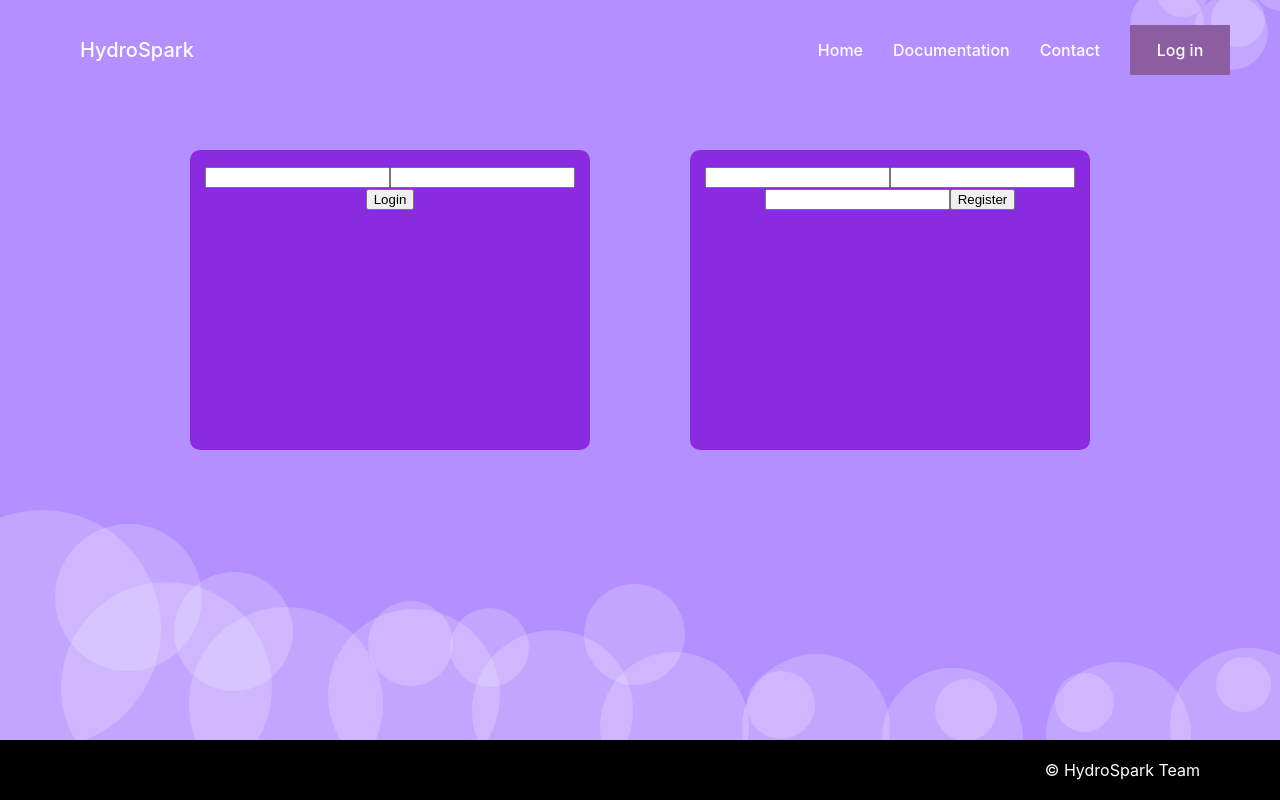
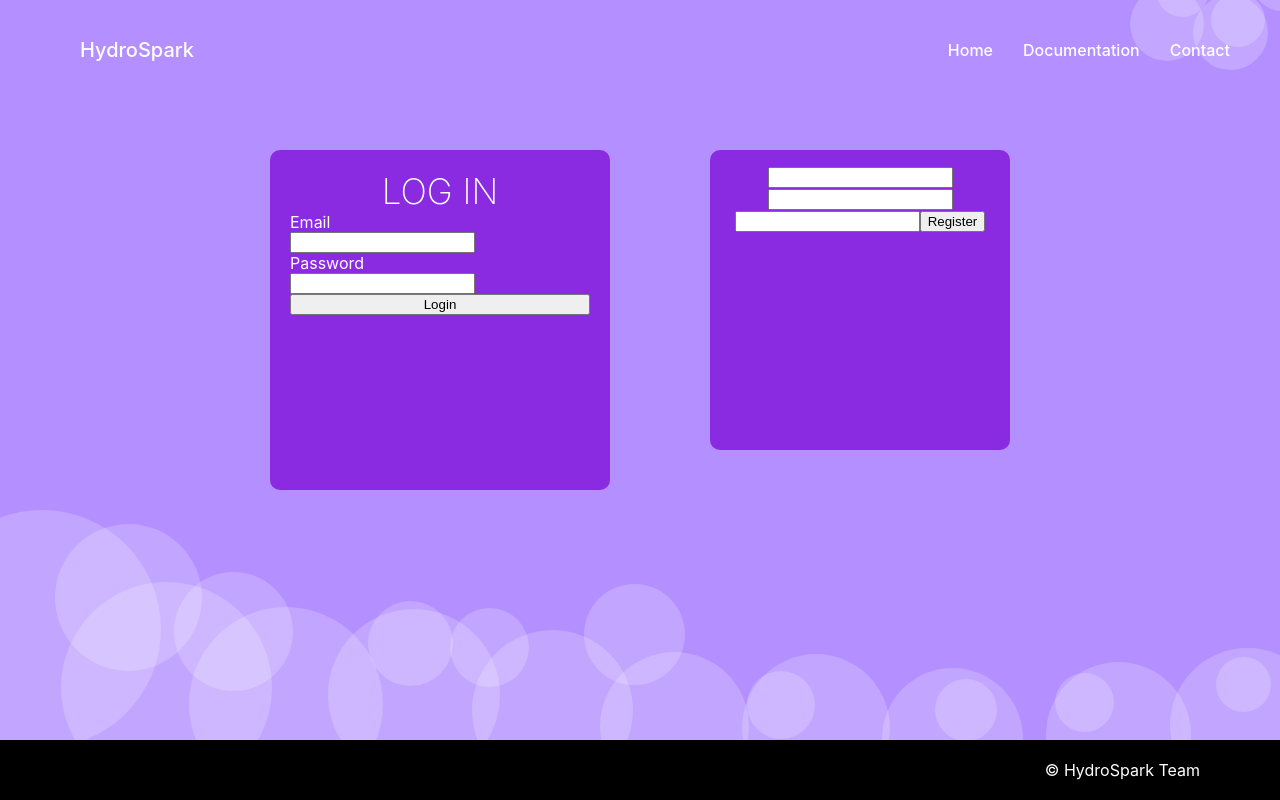
Before and after one commit to AtomicTiger/Hydrospark_oze_front, a React (Create React App) app: page / in a window 1280 px wide. Built offline with nearby package versions, Linux system fonts and the light colour scheme.

Commit message:
added props to navbar

```diff
--- a/src/App.js
+++ b/src/App.js
@@ -6,7 +6,7 @@ import MainPage from './components/MainPage/MainPage';
 function App() {
   return (
     <div className="App">
-      <Navbar></Navbar>
+      <Navbar login={false}></Navbar>
       <MainPage></MainPage>
       <Footer></Footer>
     </div>
--- a/src/components/LoginMenu/LoginMenu.css
+++ b/src/components/LoginMenu/LoginMenu.css
@@ -1,7 +1,26 @@
 #LoginMenu{
   margin: 50px;
-  width: 400px;
+  width: 300px;
   height: 300px;
+  padding: 20px;
   background-color: blueviolet;
   border-radius: 10px;
+  color: white;
+  display: flex;
+  flex-direction: column;
 }
+.loginTitle{
+  font-size: 35px;
+  font-weight: 200;
+  margin: 0px;
+}
+.loginForm{
+  display: flex;
+  flex-direction: column;
+}
+.loginForm div{
+  display: flex;
+  flex-direction: column;
+  align-items: baseline;
+
+}
--- a/src/components/LoginMenu/LoginMenu.js
+++ b/src/components/LoginMenu/LoginMenu.js
@@ -4,12 +4,14 @@ import './LoginMenu.css';
 function LoginMenu() {
   return (
     <div id='LoginMenu'>
-      <p></p>
-      <form>
-        <label></label>
-        <input></input>
-        <label></label>
-        <input></input>
+      <p className="loginTitle">LOG IN</p>
+      <form className='loginForm'>
+        <div>
+          <label >Email</label>
+          <input id='loginEmail'></input>
+          <label>Password</label>
+          <input id='loginPassword'></input>
+        </div>
         <button>Login</button>
       </form>
     </div>
--- a/src/components/Navbar/Navbar.js
+++ b/src/components/Navbar/Navbar.js
@@ -1,7 +1,7 @@
 import './Navbar.css';
 import BurgerMenu from '../BurgerMenu/BurgerMenu';
 
-function Navbar() {
+function Navbar(props) {
 
   function getRandomInt(min, max) {
     min = Math.ceil(min);
@@ -52,9 +52,11 @@ function Navbar() {
           <div className='MenuButton' onClick={handleHome}>Home</div>
           <div className='MenuButton' onClick={handleDocumentation}>Documentation</div>
           <div className='MenuButton' onClick={handleContact}>Contact</div>
-          <div className='LoginButton' onClick={handleLogin}>
-            <p>Log in</p>
-          </div>
+          {props.login
+           ? <div className='LoginButton' onClick={handleLogin}><p>Log in</p></div>
+           : true
+          }
+
           <BurgerMenu></BurgerMenu>
         </div>
 
--- a/src/components/RegisterMenu/RegisterMenu.css
+++ b/src/components/RegisterMenu/RegisterMenu.css
@@ -1,6 +1,6 @@
 #RegisterMenu{
   margin: 50px;
-  width: 400px;
+  width: 300px;
   height: 300px;
   background-color: blueviolet;
   border-radius: 10px;
```
